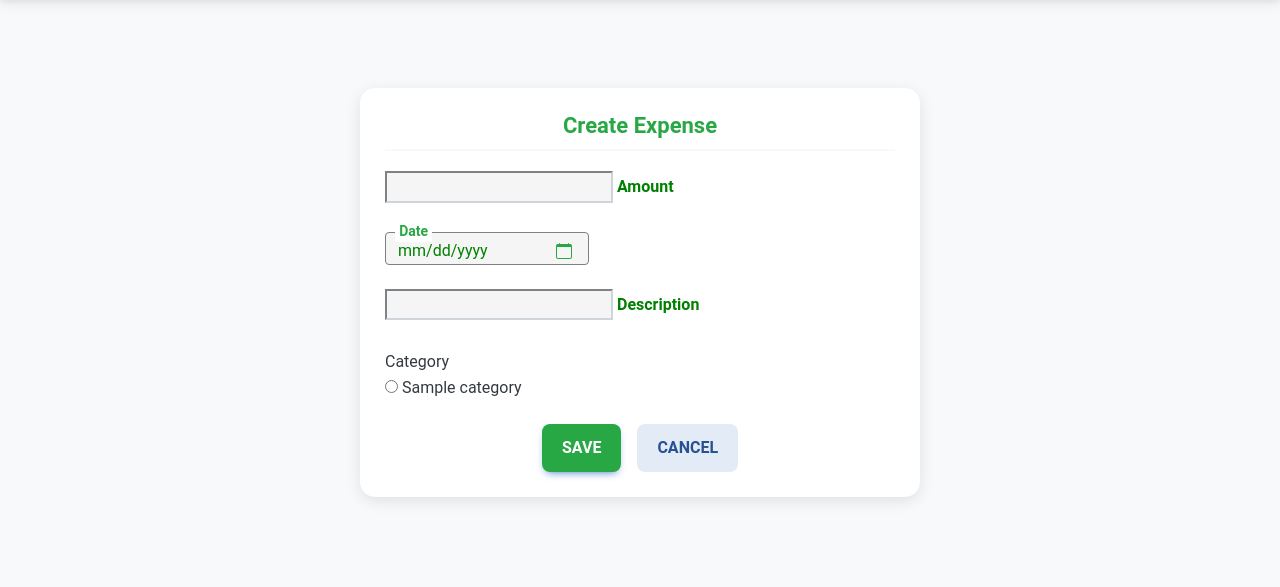
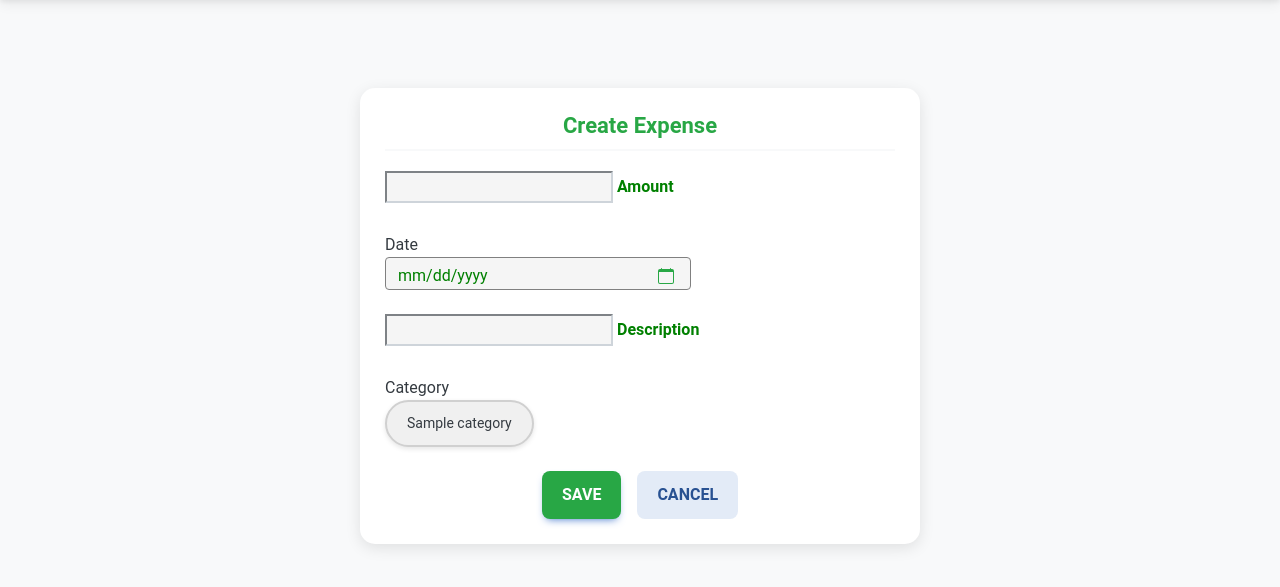
Before and after one commit to phantom-kali/ExpenseTracker, a Django app: page /expenses/new/ in a window 1280 px wide. Shown: the part 59-646 px from the top of the page. Run offline with Django 5.2, Linux system fonts and the light colour scheme; a user stored in the database is signed in; tables that the repository leaves empty hold one stand-in row (values such as "Sample post"); some libraries are stand-ins or nearby versions.

Commit message:
feat(forms): enhance form handling and styling in templates
- Updated template to dynamically handle date, category, and other fields
- Added conditional rendering for birth_date field to apply correct styles
- Applied consistent form-outline styling to remaining form fields
- Ensured proper form submission handling with CSRF token and multipart form data

This commit improves the user experience and ensures that form elements are styled consistently.

```diff
--- a/payment/urls.py
+++ b/payment/urls.py
@@ -3,7 +3,6 @@ from django.urls import path
 from . import views
 
 urlpatterns = [
-    # ... other URL patterns ...
     path('api/process-mpesa-sms/', views.process_mpesa_sms, name='process_mpesa_sms'),
     path('submit_mpesa_sms/', views.submit_mpesa_sms, name='submit_mpesa_sms')
 ]
--- a/static/css/style.css
+++ b/static/css/style.css
@@ -351,7 +351,7 @@ h2 {
 }
 .date-input-container {
     position: relative;
-    width: 40%;
+    width: 60%;
     margin-bottom: 1.5rem;
 }
 
@@ -410,12 +410,49 @@ h2 {
     background-color: transparent;
     align-items: center;
     height: 100%;
-
 }
 
 .logout-btn .btn:hover {
     background-color: transparent;
     color: #000;
+}
+
+.category-bubbles {
+    display: flex;
+    flex-wrap: wrap;
+    gap: 10px;
+}
+
+.category-bubbles input[type="radio"] {
+    display: none;
+}
+
+.category-bubbles label {
+    display: inline-block;
+    padding: 10px 20px;
+    background-color: #f0f0f0;
+    border: 2px solid #d0d0d0;
+    border-radius: 25px;
+    cursor: pointer;
+    transition: all 0.3s ease;
+    font-size: 14px;
+    box-shadow: 0 2px 5px rgba(0, 0, 0, 0.1);
+}
+
+.category-bubbles label:hover {
+    background-color: #e0e0e0;
+    transform: translateY(-2px);
+    box-shadow: 0 4px 8px rgba(0, 0, 0, 0.15);
+}
+
+.category-bubbles input[type="radio"]:checked + label {
+    background-color: #007bff;
+    border-color: #0056b3;
+    color: white;
+}
+
+.category-bubbles input[type="radio"]:checked + label:hover {
+    background-color: #0056b3;
 }
 
 
--- a/templates/expenses/object_form.html
+++ b/templates/expenses/object_form.html
@@ -7,9 +7,9 @@
       <form method="post">
         {% csrf_token %}
         {% for field in form %}
-          {% if field.name == 'date' or field.name == 'start_date' or field.name == 'end_date' %}
+          {% if field.name == 'date' or field.name == 'start_date' or field.name == 'end_date' or field.name == 'birth_date' %}
             <div class="date-input-container">
-              <label for="{{ field.id_for_label }}">{{ field.label }}</label>
+              <labesl for="{{ field.id_for_label }}">{{ field.label }}</labesl>
               <div class="date-input-wrapper">
                 {{ field }}
               </div>
```
Also changed, not shown: users/forms.py (+12 -1 lines), 1 other file.
